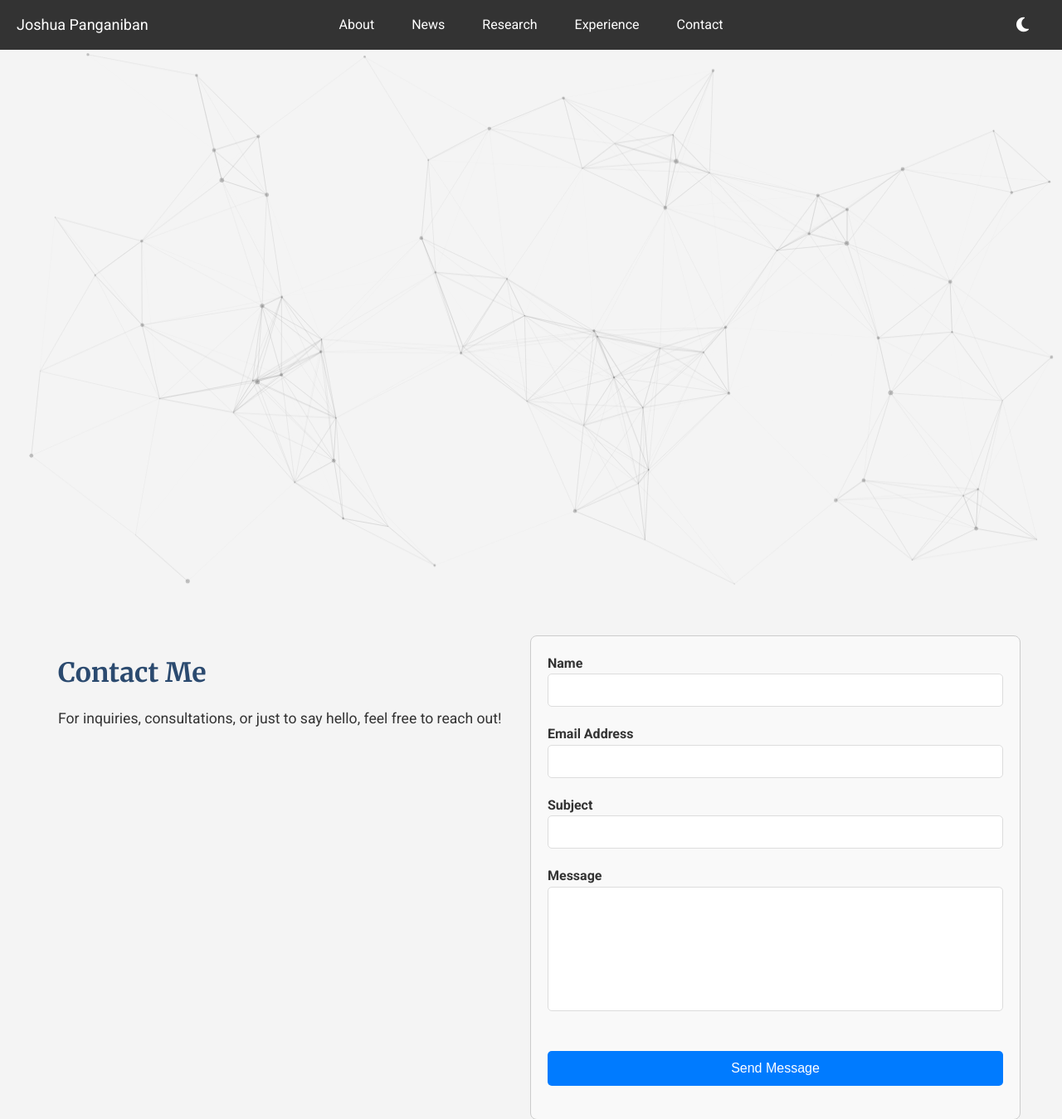
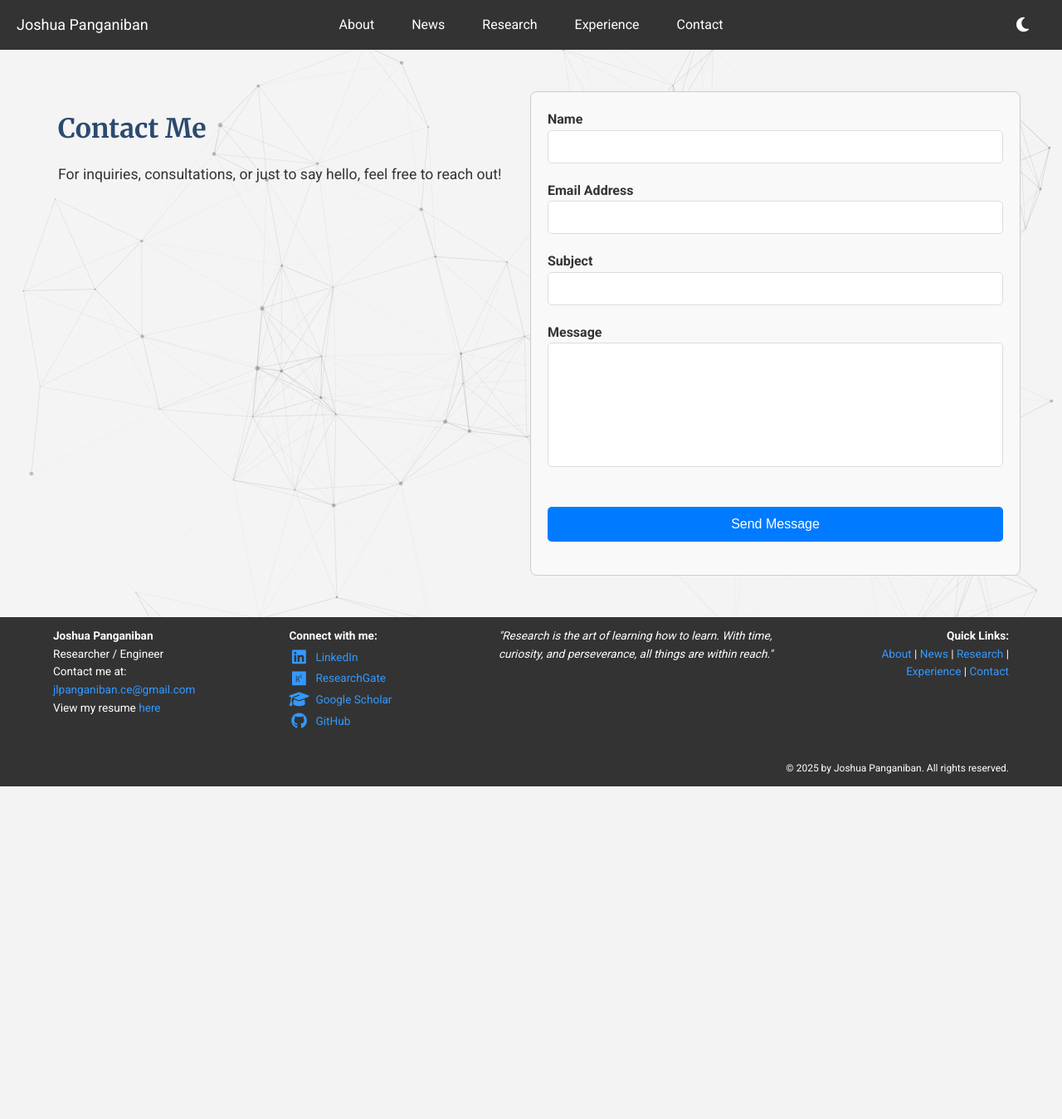
Before and after one commit to joshua-panganiban/joshua-panganiban.github.io, a PHP site: page /html/contact.html in a window 1280 px wide. Shown: the top 1349 px of the page at 83% size. After the commit the page ends 948 px from the top, so only its background shows below. Run offline with PHP 8.4, Linux system fonts and the light colour scheme; some libraries are stand-ins or nearby versions.

Commit message:
Added particle display

```diff
--- a/css/contact.css
+++ b/css/contact.css
@@ -6,6 +6,17 @@ html, body {
     padding: 0;
     display: flex;
     flex-direction: column;
+    position: relative;
+    z-index: 1;
+}
+#particles-js {
+    position: absolute;
+    width: 100%;
+    height: 100%;
+    top: 0;
+    left: 0;
+    z-index: -1;
+    pointer-events: none;
 }
 
 .contact-page {
```
